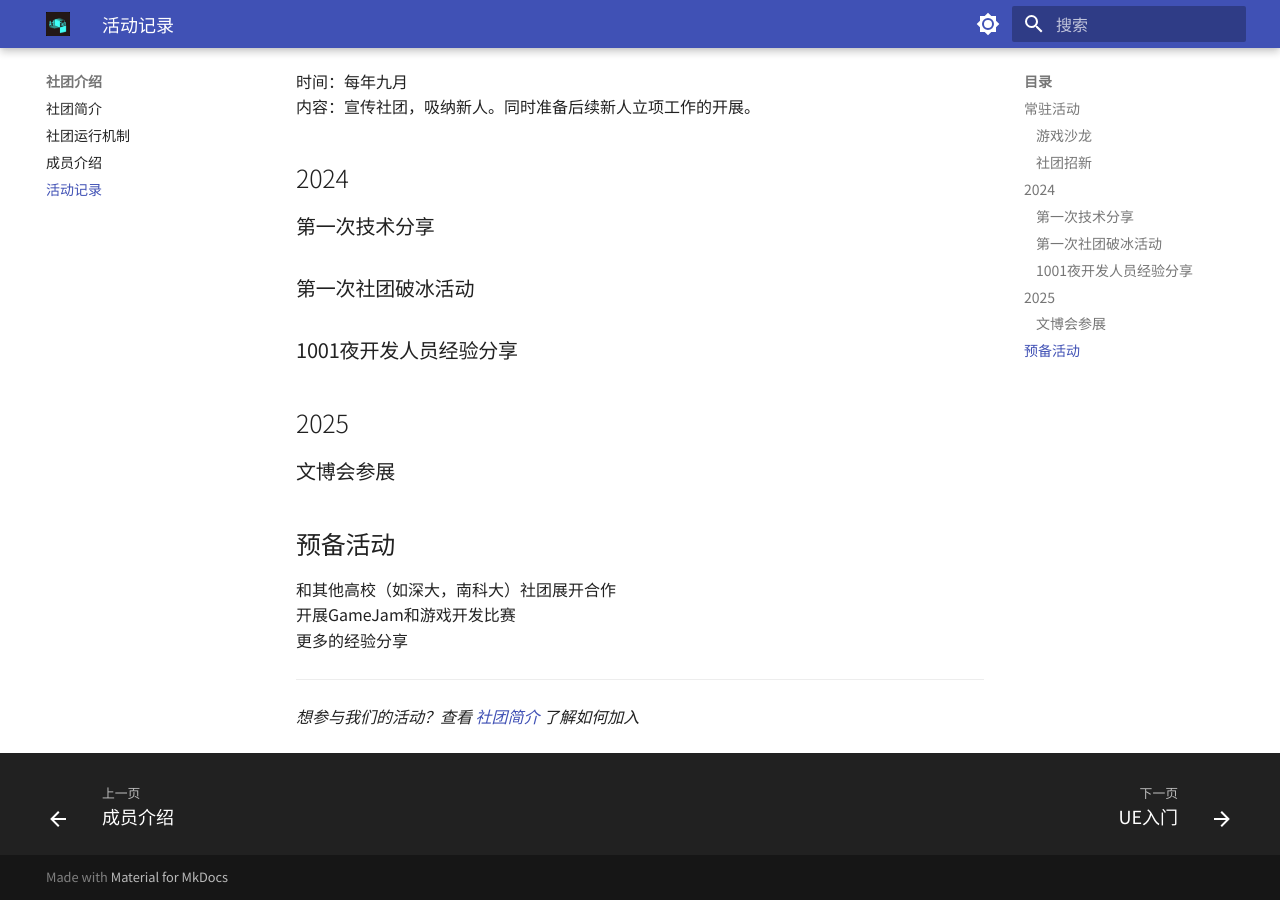
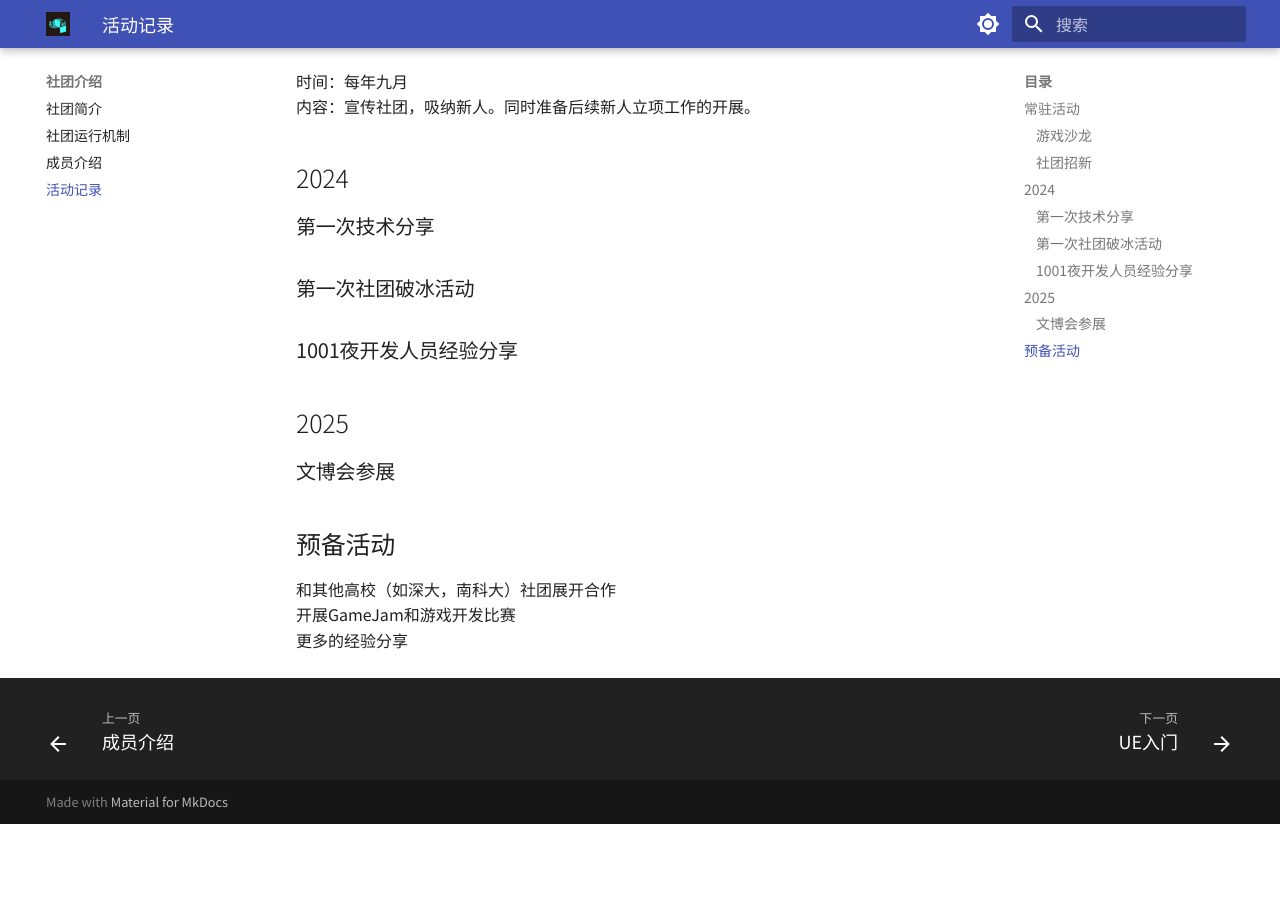
Before and after one commit to zhou914485/ArtTech-Document, an MkDocs documentation site: the page built from docs/社团介绍/活动.md, in a window 1280 px wide and 900 px high, scrolled down 506 px. Built offline with MkDocs 1.6.1 and Material for MkDocs 9.7.7, drawn with Linux system fonts in a browser that asks for light colours; after the commit the page ends 1330 px from its top, so only the background shows below that.

Commit message:
微小修改

```diff
--- a/docs/社团介绍/活动.md
+++ b/docs/社团介绍/活动.md
@@ -20,8 +20,3 @@
 和其他高校（如深大，南科大）社团展开合作
 开展GameJam和游戏开发比赛
 更多的经验分享
-
-
----
-
-*想参与我们的活动？查看 [社团简介](社团介绍.md) 了解如何加入*
```
Also changed, not shown: docs/社团介绍/成员.md (+0 -4 lines).
